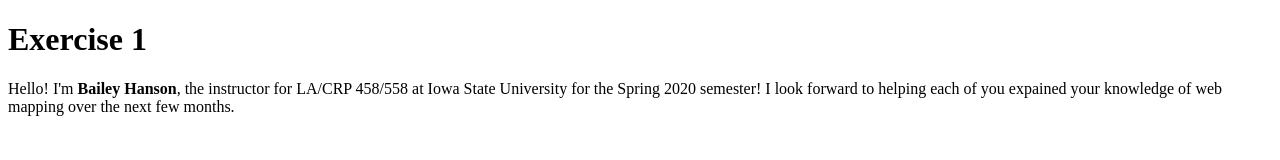
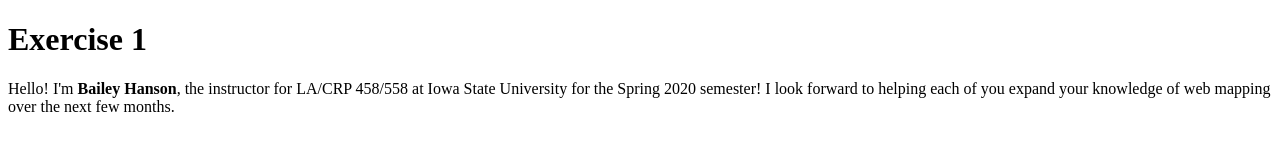
Before and after one commit to baileyhanson/CRP558, a plain HTML site: page Exercise1/index.html in a window 1280 px wide. Drawn offline with Linux system fonts and the light colour scheme.

Commit message:
Update index.html

```diff
--- a/Exercise1/index.html
+++ b/Exercise1/index.html
@@ -4,7 +4,7 @@
 <body>
 
 <h1>Exercise 1</h1>
-  <p>Hello! I'm <b>Bailey Hanson</b>, the instructor for LA/CRP 458/558 at Iowa State University for the Spring 2020 semester! I look forward to helping each of you expained your knowledge of web mapping over the next few months.</p>
+  <p>Hello! I'm <b>Bailey Hanson</b>, the instructor for LA/CRP 458/558 at Iowa State University for the Spring 2020 semester! I look forward to helping each of you expand your knowledge of web mapping over the next few months.</p>
 
 </body>
 </html>
```
